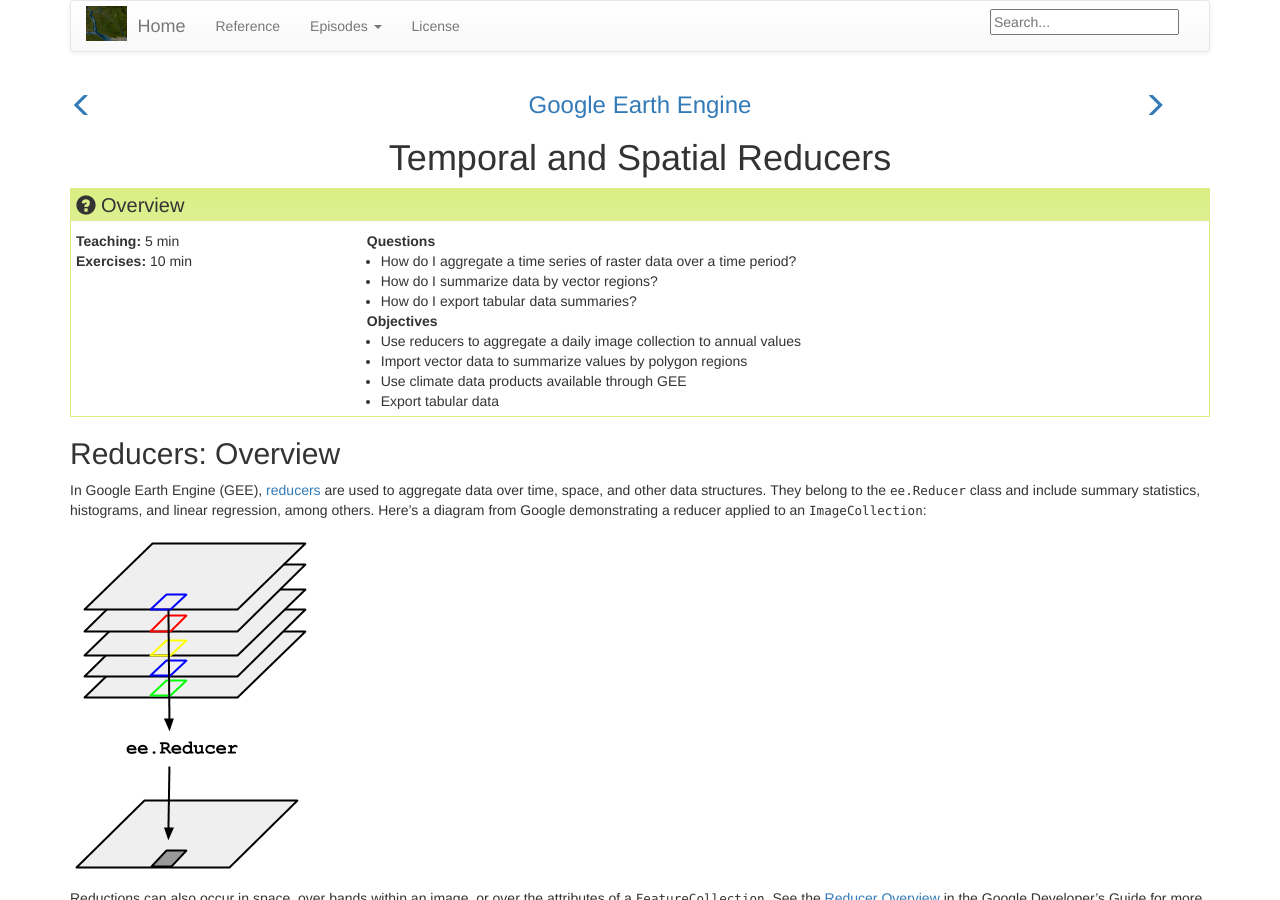
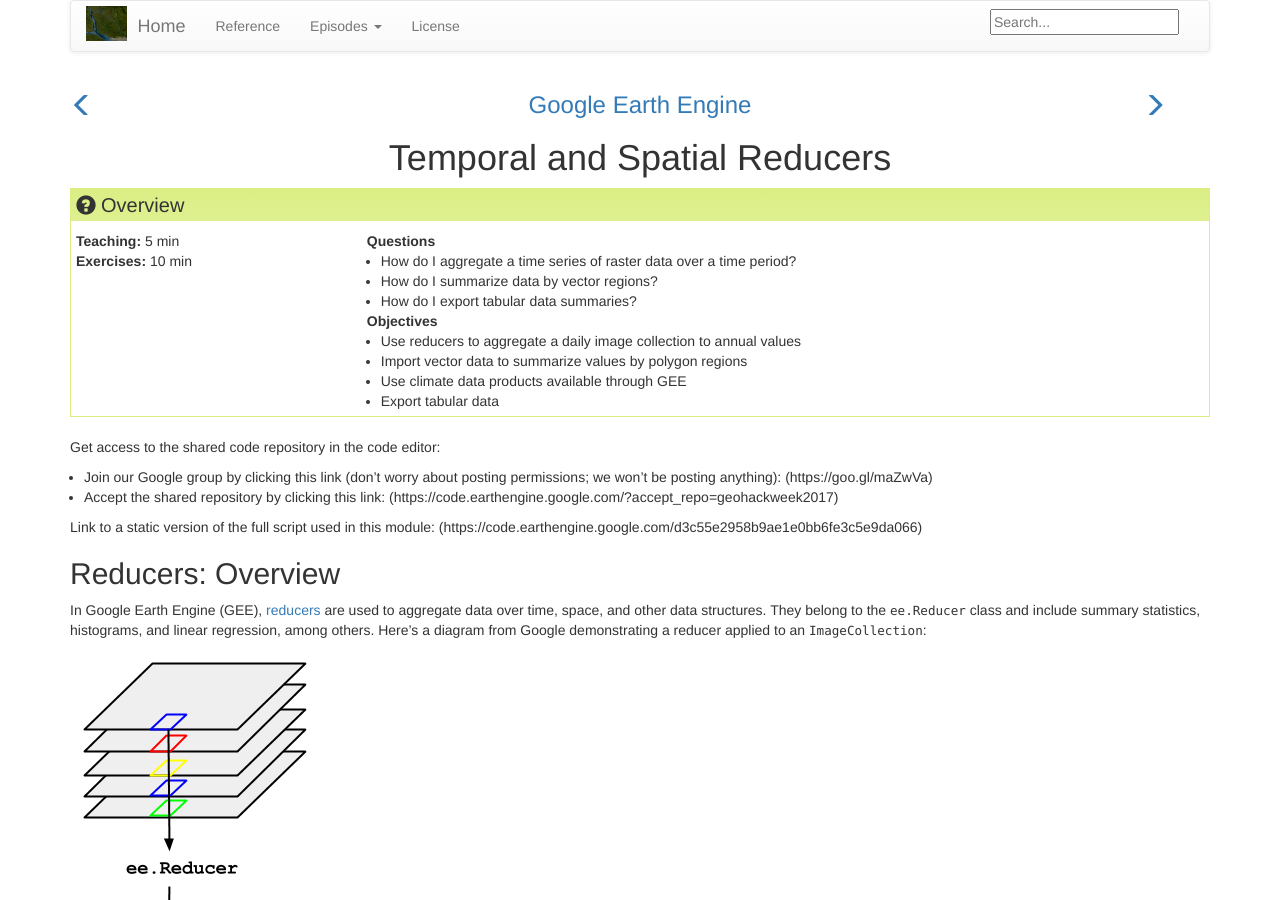
Before and after one commit to geohackweek/GoogleEarthEngine, a Jekyll site: the page built from _episodes/04-reducers.md, in a window 1280 px wide and 900 px high. Built offline with Jekyll 4.4.1, drawn with Linux system fonts in a browser that asks for light colours; some of the changed text lies outside the part shown.

Commit message:
code links

```diff
--- a/_episodes/04-reducers.md
+++ b/_episodes/04-reducers.md
@@ -17,6 +17,14 @@ keypoints:
 - There are several ways to use vector data in GEE
 - Results can be exported to Google Drive or Google Cloud
 ---
+
+Get access to the shared code repository in the code editor:
+
+- Join our Google group by clicking this link (don't worry about posting permissions; we won't  be posting anything): (https://goo.gl/maZwVa)
+- Accept the shared repository by clicking this link: (https://code.earthengine.google.com/?accept_repo=geohackweek2017)
+
+Link to a static version of the full script used in this module:
+(https://code.earthengine.google.com/d3c55e2958b9ae1e0bb6fe3c5e9da066)
 
 ## Reducers: Overview
 
@@ -176,4 +184,4 @@ In order to actually export your data, you have to explicitly hit the "Run" butt
 <br><br>
 
 Link to a static version of the full script used in this module:
-https://code.earthengine.google.com/d3c55e2958b9ae1e0bb6fe3c5e9da066
+(https://code.earthengine.google.com/d3c55e2958b9ae1e0bb6fe3c5e9da066)
```
Also changed, not shown: _episodes/03-load-imagery.md (+6 -3 lines).
